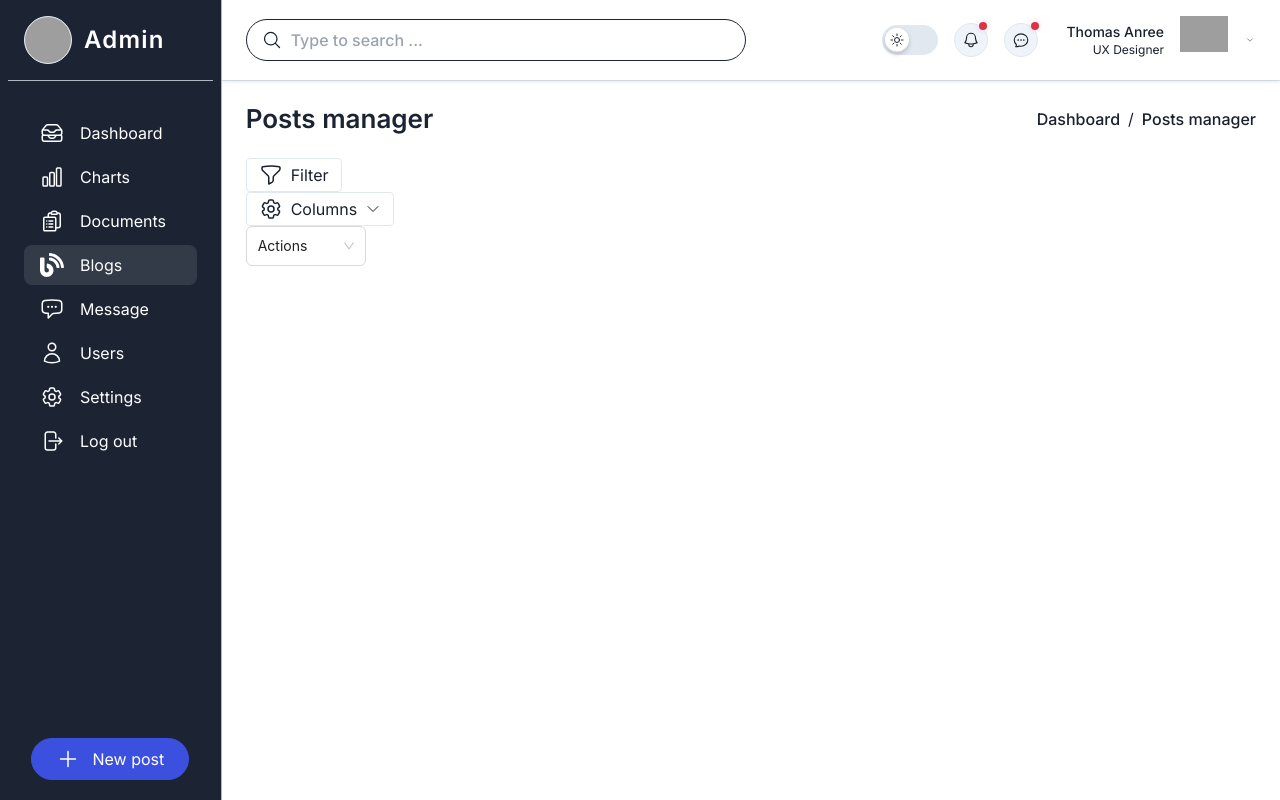
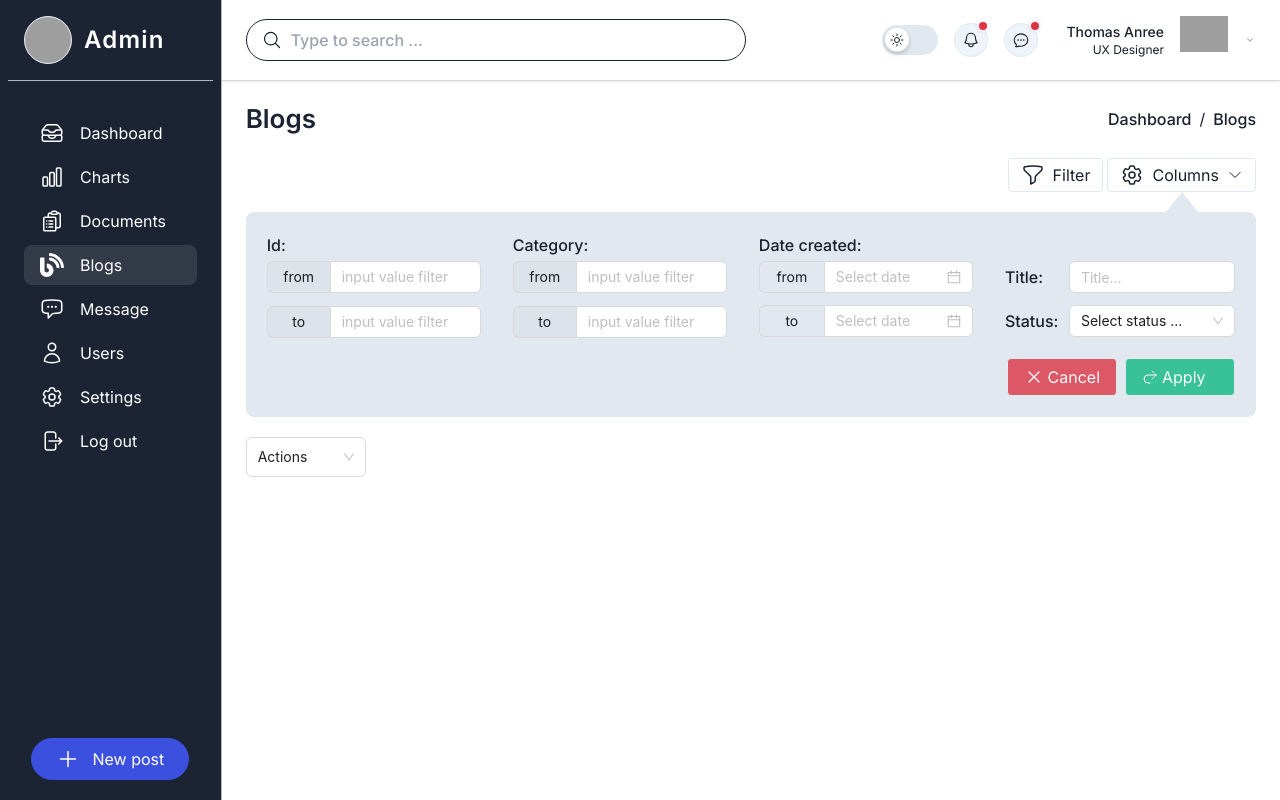
Before and after one commit to SonLeo/Japan-Travel, a Next.js app: page /admin/blogs in a window 1280 px wide. Built offline with nearby package versions, Linux system fonts and the light colour scheme; grey boxes are pictures that could not be loaded.

Commit message:
add button filter blogs

```diff
--- a/src/app/admin/blogs/page.tsx
+++ b/src/app/admin/blogs/page.tsx
@@ -1,7 +1,7 @@
+import { ChevronDownIcon, Cog6ToothIcon, FunnelIcon } from "@heroicons/react/24/outline";
 import Breadcrumb from "~/components/admin-components/Breadcrumb";
 import FilterSection from "~/components/admin-components/blogs/FilterSection";
-import Filter from "~/components/common/Filter";
-import Selector from "~/components/common/Select";
+import Selector from "~/components/common/Selector";
 
 export default function BlogsPage() {
   const BlogOptions = [
@@ -26,9 +26,18 @@ export default function BlogsPage() {
   return (
     <section>
       <div className="mx-auto max-w-7xl">
-        <Breadcrumb pageName="Posts manager" />
+        <Breadcrumb pageName="Blogs" />
 
         <div className="w-full ">
+          <div className="flex justify-end">
+            <div className="action-button relative flex dark:text-white border border-stroke before:border-transparent after:border-transparent after:border-b-stroke before:border-b-stroke dark:after:border-b-meta-4 w-fit py-1 px-3 rounded hover:bg-stroke dark:hover:bg-meta-4 after:hidden before:hidden mr-1">
+              <FunnelIcon className="w-6 h-6 mr-2" /> Filter
+            </div>
+            <div className="action-button relative flex dark:text-white border border-stroke before:border-transparent after:border-transparent after:border-b-stroke before:border-b-stroke dark:after:border-b-meta-4 w-fit py-1 px-3 rounded hover:bg-stroke dark:hover:bg-meta-4">
+              <Cog6ToothIcon className="w-6 h-6 mr-2" /> Columns{" "}
+              <ChevronDownIcon className="w-4 h-6 ml-2" />
+            </div>
+          </div>
           <FilterSection />
           <Selector defaultValue={"Actions"} options={BlogOptions} />
         </div>
--- a/src/app/globals.css
+++ b/src/app/globals.css
@@ -122,3 +122,45 @@
 .will-change-max-height {
   will-change: max-height;
 }
+
+.border-rounded-left-none {
+  border-top-left-radius: 0;
+  border-bottom-left-radius: 0;
+}
+
+.blog-status .ant-select {
+  width: 100% !important;
+  height: 32px !important;
+}
+.blog-status .ant-space {
+  display: block !important;
+}
+
+.action-button:after {
+  content: "";
+  display: block;
+  top: calc(100% - 17px);
+  left: 50%;
+  transform: translateX(-50%);
+  position: absolute;
+  border-width: 20px 16px;
+  cursor: default;
+  z-index: 99999;
+}
+
+.action-button::before {
+  content: "";
+  display: block;
+  top: calc(100% - 19px);
+  left: 50%;
+  transform: translateX(-50%);
+  position: absolute;
+  border-width: 20px 16px;
+  cursor: default;
+  z-index: 99998;
+}
+
+.filter-column > label {
+  flex: 1;
+  min-width: 140px;
+}
--- a/src/components/admin-components/Breadcrumb.tsx
+++ b/src/components/admin-components/Breadcrumb.tsx
@@ -8,11 +8,10 @@ const Breadcrumb = ({ pageName }: BreadcrumbProps) => {
       <h2 className="text-title-md2 font-semibold text-black dark:text-white">
         {pageName}
       </h2>
-
       <nav>
         <ol className="flex items-center gap-2 dark:text-stroke">
           <li className="hover:text-primary">
-            <Link className="font-medium" href="/">
+            <Link className="font-medium" href="/admin">
               Dashboard
             </Link>
           </li>
--- /dev/null
+++ b/src/components/admin-components/blogs/FilterColumnSection.tsx
@@ -0,0 +1,79 @@
+"use client";
+import {
+  ArrowUturnLeftIcon,
+  ArrowUturnRightIcon,
+  XMarkIcon,
+} from "@heroicons/react/24/outline";
+import { Checkbox, Divider } from "antd";
+import type { CheckboxProps, GetProp } from "antd";
+import { useState } from "react";
+type CheckboxValueType = GetProp<typeof Checkbox.Group, "value">[number];
+
+const CheckboxGroup = Checkbox.Group;
+const plainOptions = [
+  "Id",
+  "Title",
+  "Categories",
+  "Date created",
+  "Status",
+  "View full blog",
+  "Actions",
+];
+const defaultCheckedList = [
+  "Id",
+  "Title",
+  "Categories",
+  "Date created",
+  "Status",
+  "View full blog",
+  "Actions",
+];
+
+export default function FilterColumnSection() {
+  const [checkedList, setCheckedList] =
+    useState<CheckboxValueType[]>(defaultCheckedList);
+  const checkAll = plainOptions.length === checkedList.length;
+  const indeterminate =
+    checkedList.length > 0 && checkedList.length < plainOptions.length;
+  const onChange = (list: CheckboxValueType[]) => {
+    setCheckedList(list);
+  };
+
+  const onCheckAllChange: CheckboxProps["onChange"] = (e) => {
+    setCheckedList(e.target.checked ? plainOptions : []);
+  };
+
+  return (
+    <div className="border border-solid border-stroke p-5 my-5 rounded-lg bg-stroke dark:bg-meta-4">
+      <div className="mr-4">
+        <Checkbox
+          indeterminate={indeterminate}
+          onChange={onCheckAllChange}
+          checked={checkAll}
+        >
+          <span className="dark:text-white">Check all</span>
+        </Checkbox>
+        <Divider />
+        <CheckboxGroup
+          className="filter-column grid gap-4 grid-cols-2 md:grid-cols-4 xl:grid-cols-7"
+          options={plainOptions}
+          value={checkedList}
+          onChange={onChange}
+        />
+      </div>
+      <div>
+        <div className="flex justify-center mt-5 xsm:justify-end">
+          <div className="flex items-center justify-center text-white border border-stroke py-1.5 px-2 min-w-[100px] xsm:min-w-[110px] xsm:px-4 rounded bg-meta-5 opacity-80 hover:opacity-100 mr-2">
+            <ArrowUturnLeftIcon className="w-4 h-4 mr-1" /> Reset
+          </div>
+          <div className="flex items-center justify-center text-white border border-stroke py-1.5 px-2 min-w-[100px] xsm:min-w-[110px] xsm:px-4 rounded bg-meta-1 opacity-80 hover:opacity-100 mr-2">
+            <XMarkIcon className="w-5 h-5 mr-1" /> Cancel
+          </div>
+          <div className="flex items-center justify-center text-white border border-stroke py-1.5 px-2 min-w-[100px] xsm:min-w-[110px] xsm:px-4 rounded bg-meta-3 opacity-80 hover:opacity-100">
+            <ArrowUturnRightIcon className="w-4 h-4 mr-1" /> Apply
+          </div>
+        </div>
+      </div>
+    </div>
+  );
+}
--- a/src/components/admin-components/blogs/FilterSection.tsx
+++ b/src/components/admin-components/blogs/FilterSection.tsx
@@ -1,14 +1,128 @@
-import { ChevronDownIcon, Cog6ToothIcon, FunnelIcon } from "@heroicons/react/24/outline";
+"use client";
+import { ArrowUturnRightIcon, XMarkIcon } from "@heroicons/react/24/outline";
+import { DatePicker, DatePickerProps, Flex, Input, Space } from "antd";
+import Selector from "~/components/common/Selector";
 
-export default function FilterSection () {
-    return (
-        <section>
-            <div className="flex dark:text-white border border-stroke w-fit py-1 px-3 rounded hover:bg-stroke dark:hover:text-black">
-                <FunnelIcon className="w-6 h-6 mr-2" /> Filter
+export default function FilterSection() {
+  const BlogStatus = [
+    {
+      value: "Approved",
+      label: "Approved",
+    },
+    {
+      value: "Deleted",
+      label: "Deleted",
+    },
+    {
+      value: "Pending",
+      label: "Pending",
+    },
+    {
+      value: "Reject",
+      label: "Reject",
+    },
+  ];
+  const onChange: DatePickerProps["onChange"] = (date, dateString) => {
+    console.log(date, dateString);
+  };
+
+  return (
+    <div className="border border-solid border-stroke p-5 my-5 rounded-lg bg-stroke dark:bg-meta-4">
+      <div className="grid gap-4 md:grid-cols-2 xl:grid-cols-4">
+        <div className="xl:mr-4">
+          <p className="dark:text-white font-medium mb-1">Id:</p>
+          <Space direction="vertical" size="middle" className="w-full flex-1">
+            <Space.Compact size="middle" className="w-full">
+              <Input
+                addonBefore={<div className="w-10 dark:text-white">from</div>}
+                placeholder="input value filter"
+              />
+            </Space.Compact>
+            <Space.Compact size="middle" className="-mt-3 w-full">
+              <Input
+                addonBefore={<div className="w-10 dark:text-white">to</div>}
+                placeholder="input value filter"
+              />
+            </Space.Compact>
+          </Space>
+        </div>
+        <div className="xl:mr-4">
+          <p className="dark:text-white font-medium mb-1">Category:</p>
+          <Space direction="vertical" size="middle" className="w-full flex-1">
+            <Space.Compact size="middle" className="w-full">
+              <Input
+                addonBefore={<div className="w-10 dark:text-white">from</div>}
+                placeholder="input value filter"
+              />
+            </Space.Compact>
+            <Space.Compact size="middle" className="-mt-3 w-full">
+              <Input
+                addonBefore={<div className="w-10 dark:text-white">to</div>}
+                placeholder="input value filter"
+              />
+            </Space.Compact>
+          </Space>
+        </div>
+        <div className="xl:mr-4">
+          <p className="dark:text-white font-medium mb-1">
+            Date created:
+          </p>
+          <div className="flex items-center mb-2">
+            <div className="flex items-center dark:text-white h-[30px] w-16 text-sm justify-center border border-solid border-[#d9d9d9] rounded-md box-content rounded-r-none border-r-0">
+              from
             </div>
-            <div className="flex dark:text-white border border-stroke w-fit py-1 px-3 rounded hover:bg-stroke dark:hover:text-black">
-                <Cog6ToothIcon className="w-6 h-6 mr-2" /> Columns <ChevronDownIcon className="w-4 h-6 ml-2" />
+            <Space direction="vertical" className="flex-1">
+              <DatePicker
+                className="border-rounded-left-none w-full"
+                size={"middle"}
+                onChange={onChange}
+              />
+            </Space>
+          </div>
+          <div className="flex items-center mt-3">
+            <div className="flex items-center dark:text-white h-[30px] w-16 text-sm justify-center border border-solid border-[#d9d9d9] rounded-md box-content rounded-r-none border-r-0">
+              to
             </div>
-        </section>
-    )
+            <Space direction="vertical" className="flex-1">
+              <DatePicker
+                className="border-rounded-left-none w-full"
+                size={"middle"}
+                onChange={onChange}
+              />
+            </Space>
+          </div>
+        </div>
+        <div className="mt-2 xl:mt-7">
+          <div className="flex items-center"    >
+            <p className="dark:text-white font-medium min-w-16 block">Title: </p>
+            <Flex vertical className="flex-1">
+              <Input className="h-[32px] w-full" placeholder="Title..." />
+            </Flex>
+          </div>
+          <div className="flex items-center mt-3">
+            <p className="dark:text-white font-medium min-w-16 block">
+              Status:
+            </p>
+            <div className="flex-1 blog-status">
+              <Selector
+                defaultValue={"Select status ... "}
+                options={BlogStatus}
+              />
+            </div>
+          </div>
+        </div>
+      </div>
+
+      <div>
+        <div className="flex justify-end mt-5">
+          <div className="flex items-center text-white border border-stroke min-w-[110px] py-1.5 px-4 rounded bg-meta-1 opacity-80 hover:opacity-100 mr-2">
+            <XMarkIcon className="w-5 h-5 mr-1" /> Cancel
+          </div>
+          <div className="flex items-center text-white border border-stroke min-w-[110px] py-1.5 px-4 rounded bg-meta-3 opacity-80 hover:opacity-100">
+            <ArrowUturnRightIcon className="w-4 h-4 mr-1" /> Apply
+          </div>
+        </div>
+      </div>
+    </div>
+  );
 }
```
Also changed, not shown: src/components/common/Selector.tsx (renamed from src/components/common/Select.tsx).
